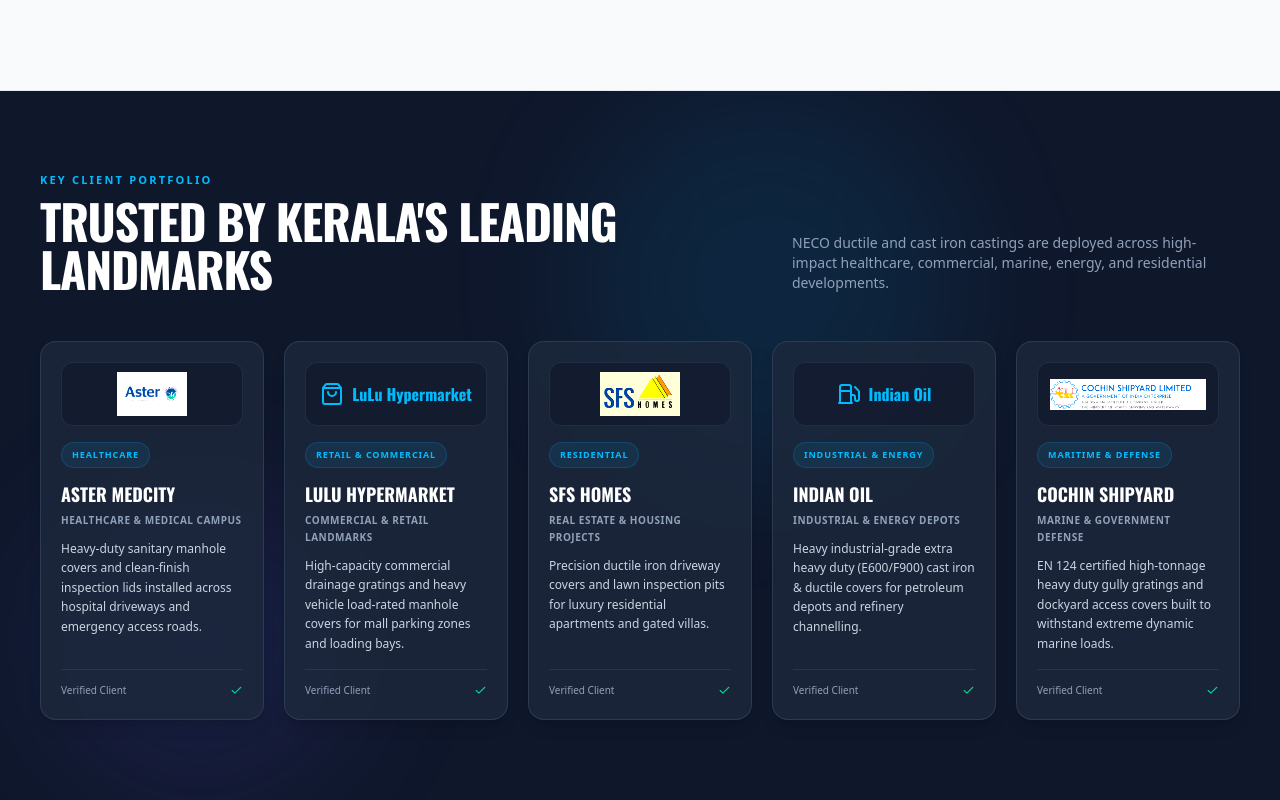
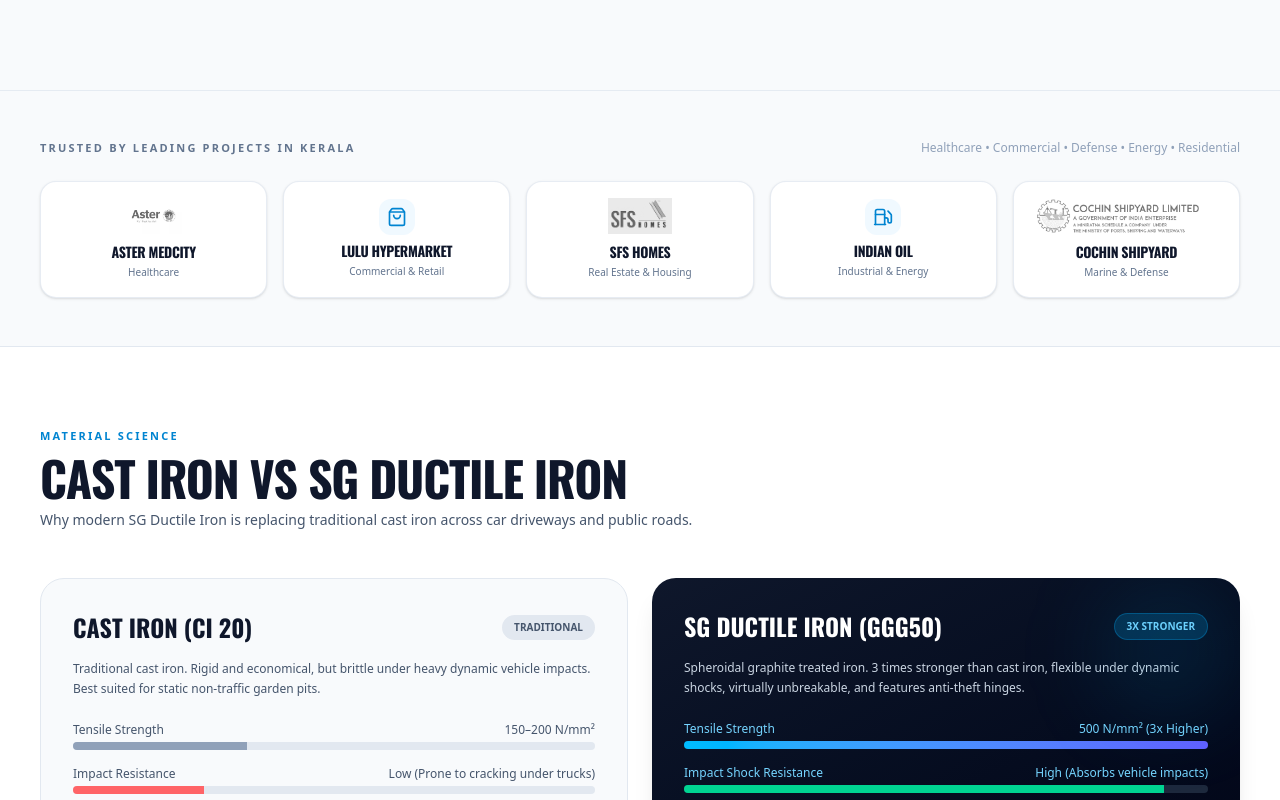
Before and after one commit to Thanzeel-N/Universalsanitary, a Next.js app in the folder universal_frontend/: page /neco in a window 1280 px wide. Shown: the part 1220-2020 px from the top of the page. Built offline with nearby package versions, Linux system fonts and the light colour scheme; a web font is replaced by a local one.

Commit message:
refactor(neco): simplify major clients section to a minimal and clean light strip

```diff
--- a/universal_frontend/src/app/neco/page.tsx
+++ b/universal_frontend/src/app/neco/page.tsx
@@ -35,8 +35,6 @@
   category: string;
   logo: string | null;
   icon?: React.ReactNode;
-  desc: string;
-  badge: string;
 }
 
 // ─── Data Records ─────────────────────────────────────────────────────────────
@@ -44,43 +42,33 @@
 const MAJOR_NECO_CLIENTS: MajorClient[] = [
   {
     name: "Aster Medcity",
-    category: "Healthcare & Medical Campus",
+    category: "Healthcare",
     logo: "/images/clients/client_9.webp",
-    icon: <Hospital size={24} />,
-    desc: "Heavy-duty sanitary manhole covers and clean-finish inspection lids installed across hospital driveways and emergency access roads.",
-    badge: "Healthcare",
+    icon: <Hospital size={20} />,
   },
   {
     name: "LuLu Hypermarket",
-    category: "Commercial & Retail Landmarks",
+    category: "Commercial & Retail",
     logo: null,
-    icon: <ShoppingBag size={24} />,
-    desc: "High-capacity commercial drainage gratings and heavy vehicle load-rated manhole covers for mall parking zones and loading bays.",
-    badge: "Retail & Commercial",
+    icon: <ShoppingBag size={20} />,
   },
   {
     name: "SFS Homes",
-    category: "Real Estate & Housing Projects",
+    category: "Real Estate & Housing",
     logo: "/images/clients/client_22.jpg",
-    icon: <Building2 size={24} />,
-    desc: "Precision ductile iron driveway covers and lawn inspection pits for luxury residential apartments and gated villas.",
-    badge: "Residential",
+    icon: <Building2 size={20} />,
   },
   {
     name: "Indian Oil",
-    category: "Industrial & Energy Depots",
+    category: "Industrial & Energy",
     logo: null,
-    icon: <Fuel size={24} />,
-    desc: "Heavy industrial-grade extra heavy duty (E600/F900) cast iron & ductile covers for petroleum depots and refinery channelling.",
-    badge: "Industrial & Energy",
+    icon: <Fuel size={20} />,
   },
   {
     name: "Cochin Shipyard",
-    category: "Marine & Government Defense",
+    category: "Marine & Defense",
     logo: "/images/clients/Logo-Grade-480x160-01.png",
-    icon: <Anchor size={24} />,
-    desc: "EN 124 certified high-tonnage heavy duty gully gratings and dockyard access covers built to withstand extreme dynamic marine loads.",
-    badge: "Maritime & Defense",
+    icon: <Anchor size={20} />,
   },
 ];
 
@@ -531,75 +519,50 @@
           </motion.section>
 
           {/* ════════════════════════════════════════════════════════════
-              MAJOR CLIENTS & LANDMARK PROJECTS SECTION
+              MAJOR CLIENTS (MINIMAL & SIMPLE STRIP)
           ════════════════════════════════════════════════════════════ */}
           <motion.section
             id="major-clients"
             initial="hidden"
             whileInView="visible"
-            viewport={{ once: true, margin: "-60px" }}
+            viewport={{ once: true, margin: "-40px" }}
             variants={fadeUp}
-            className="py-20 px-6 sm:px-10 bg-slate-900 text-white relative overflow-hidden"
-            aria-label="Major Clients and Projects buying NECO products in Kerala"
+            className="py-12 px-6 sm:px-10 bg-slate-50 border-b border-slate-200"
+            aria-label="Key clients buying NECO products in Kerala"
           >
-            {/* Ambient Lighting Accents */}
-            <div className="absolute top-0 right-1/4 w-96 h-96 bg-sky-500/10 rounded-full blur-3xl pointer-events-none" />
-            <div className="absolute bottom-0 left-10 w-80 h-80 bg-indigo-500/10 rounded-full blur-3xl pointer-events-none" />
-
-            <div className="max-w-7xl mx-auto relative z-10">
-              <div className="flex flex-col md:flex-row justify-between items-start md:items-end mb-12 gap-4">
-                <div>
-                  <span className="text-[11px] font-sans font-bold tracking-[0.2em] text-sky-400 uppercase block mb-2">
-                    Key Client Portfolio
+            <div className="max-w-7xl mx-auto">
+              <div className="flex flex-col sm:flex-row items-start sm:items-center justify-between mb-6 gap-2">
+                <span className="text-[11px] font-sans font-bold tracking-[0.2em] text-slate-500 uppercase">
+                  Trusted By Leading Projects in Kerala
                 </span>
-                  <h2 className="font-oswald text-3xl sm:text-4xl md:text-5xl font-bold uppercase text-white tracking-tight">
-                    Trusted By Kerala&apos;s Leading Landmarks
-                  </h2>
-                </div>
-                <p className="text-slate-400 text-xs sm:text-sm font-light max-w-md">
-                  NECO ductile and cast iron castings are deployed across high-impact healthcare, commercial, marine, energy, and residential developments.
-                </p>
+                <span className="text-xs text-slate-400 font-light">
+                  Healthcare • Commercial • Defense • Energy • Residential
+                </span>
               </div>
 
-              <div className="grid grid-cols-1 md:grid-cols-3 lg:grid-cols-5 gap-5">
+              <div className="grid grid-cols-2 sm:grid-cols-3 md:grid-cols-5 gap-4">
                 {MAJOR_NECO_CLIENTS.map((client) => (
                   <div
                     key={client.name}
-                    className="bg-slate-800/80 border border-slate-700/80 rounded-2xl p-5 flex flex-col justify-between hover:border-sky-400/50 hover:bg-slate-800 transition-all duration-300 group shadow-lg"
+                    className="bg-white border border-slate-200/80 rounded-2xl p-4 flex flex-col items-center justify-center text-center shadow-sm hover:shadow-md hover:border-sky-300 transition-all group min-h-[96px]"
                   >
-                    <div>
-                      <div className="h-16 flex items-center justify-center mb-4 bg-slate-900/60 rounded-xl p-3 border border-slate-700/50 group-hover:border-sky-500/30 transition-colors">
                     {client.logo ? (
                       <img
                         src={client.logo}
                         alt={client.name}
-                            className="max-h-11 max-w-full object-contain filter brightness-110 contrast-125 group-hover:scale-105 transition-transform"
+                        className="h-9 max-w-full object-contain filter grayscale group-hover:grayscale-0 opacity-80 group-hover:opacity-100 transition-all mb-2"
                       />
                     ) : (
-                          <div className="flex items-center gap-2 text-sky-400 font-oswald text-base font-bold">
+                      <div className="p-2 bg-sky-50 text-sky-600 rounded-xl mb-1.5 group-hover:bg-sky-100 transition-colors">
                         {client.icon}
-                            <span>{client.name}</span>
                       </div>
                     )}
-                      </div>
-                      <span className="text-[9px] font-bold uppercase tracking-widest text-sky-400 bg-sky-500/10 border border-sky-500/20 px-2.5 py-1 rounded-full block w-max mb-3">
-                        {client.badge}
+                    <span className="font-oswald text-sm font-bold uppercase text-slate-900 tracking-tight group-hover:text-sky-600 transition-colors">
+                      {client.name}
                     </span>
-                      <h3 className="font-oswald text-lg font-bold uppercase text-white mb-1 group-hover:text-sky-300 transition-colors">
-                        {client.name}
-                      </h3>
-                      <div className="text-[10px] font-semibold text-slate-400 mb-2.5 uppercase tracking-wider">
+                    <span className="text-[10px] text-slate-500 font-light mt-0.5">
                       {client.category}
-                      </div>
-                      <p className="text-slate-300 text-xs font-light leading-relaxed">
-                        {client.desc}
-                      </p>
-                    </div>
-
-                    <div className="mt-4 pt-3 border-t border-slate-700/60 flex items-center justify-between text-[10px] text-slate-400 font-medium">
-                      <span>Verified Client</span>
-                      <Check size={13} className="text-emerald-400" />
-                    </div>
+                    </span>
                   </div>
                 ))}
               </div>
```
Lines whose indentation alone changed are shown as unchanged.
